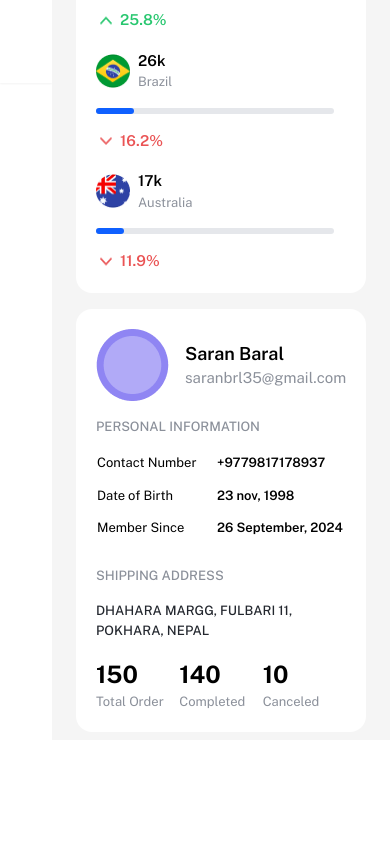
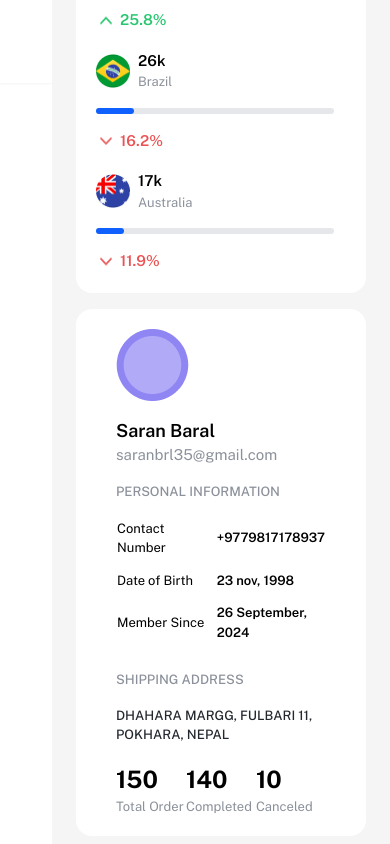
Before and after one commit to ZIR3A/jobins-frontend-challenge, a React (Vite) app: page / in a window 390 px wide. Shown: the part 761-1605 px from the top of the page. Before the commit the page ends 1501 px from the top, so only its background shows below. Built offline with nearby package versions, Linux system fonts and the light colour scheme.

Commit message:
responsiveness updated

```diff
--- a/src/pages/dashboardModule/components/PersonalSalesInfo.jsx
+++ b/src/pages/dashboardModule/components/PersonalSalesInfo.jsx
@@ -13,7 +13,7 @@ const PersonalSalesInfo = memo(function PersonalSalesInfo() {
   const _shipping_address = "Dhahara Margg, Fulbari 11, Pokhara, Nepal";
   return (
     <div className="grid grid-cols-1 md:grid-cols-3 space-y-4">
-      <div className="flex items-center justify-start md:justify-center gap-4 border-r-0 md:border-r">
+      <div className="flex flex-wrap items-center gap-4 border-r-0 md:border-r">
         <img src={CircleBlueIcon} />
         <div>
           <p className="text-lg font-semibold">{_contact_name}</p>
--- a/src/pages/dashboardModule/modules/Dashboard.jsx
+++ b/src/pages/dashboardModule/modules/Dashboard.jsx
@@ -14,7 +14,7 @@ const Dashboard = () => {
         <CountryStatCard />
       </div>
       <div className="mt-4">
-        <div className="card dashboard-card-wrapper">
+        <div className="card px-10 py-5">
           <PersonalSalesInfo />
         </div>
       </div>
```
